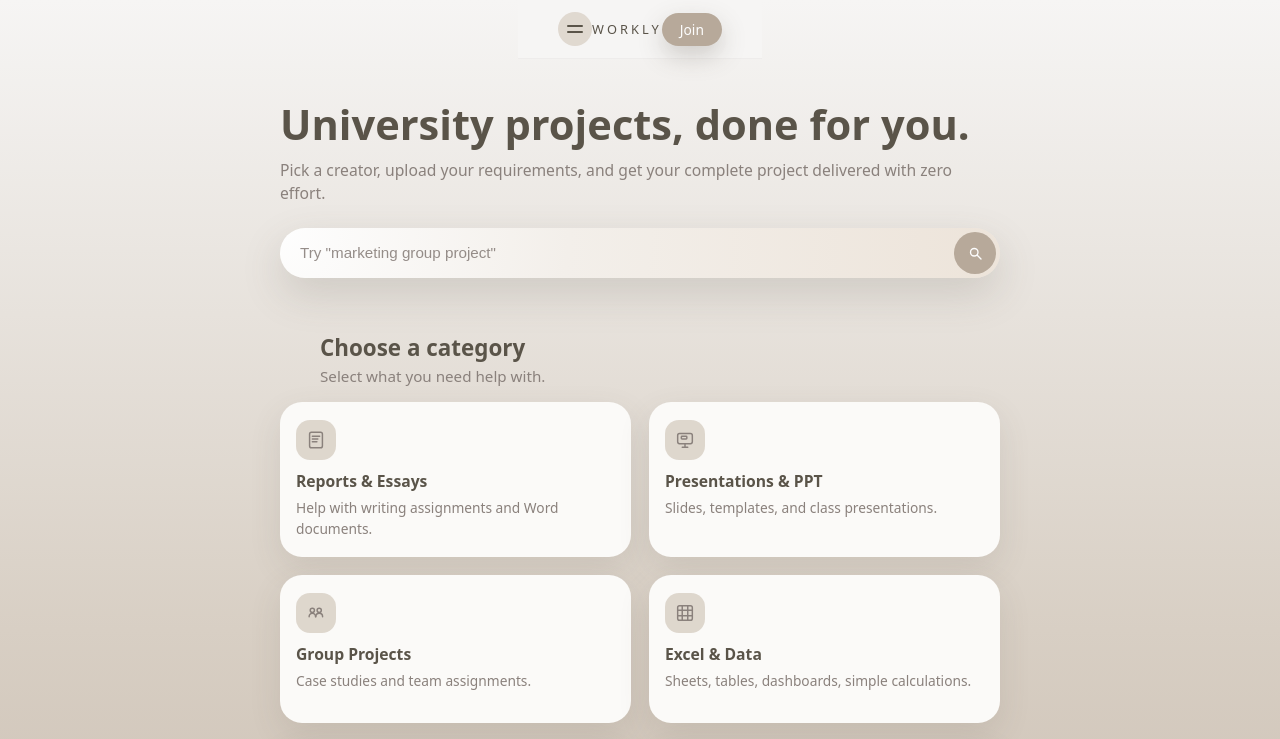
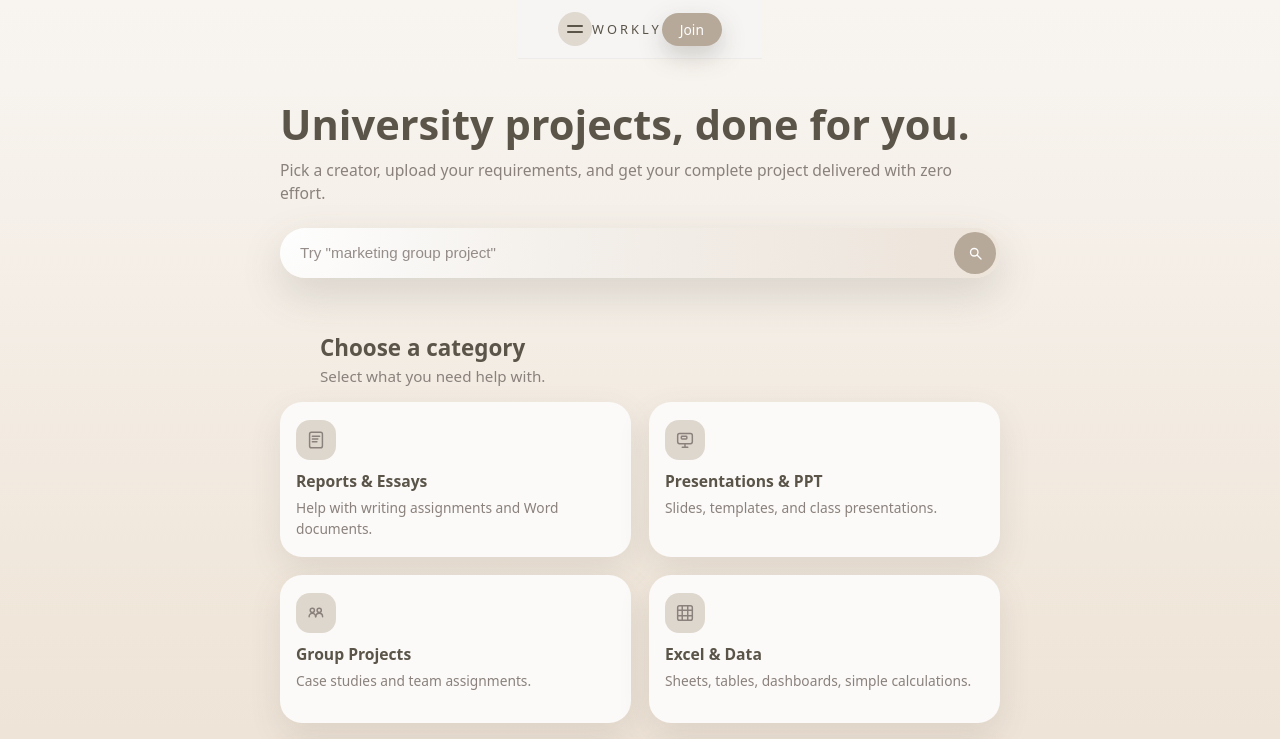
Before and after one commit to SEBRAHEIM/workly-landing, a Next.js app: page / in a window 1280 px wide. Shown: the top 739 px of the page. Built offline with nearby package versions, Linux system fonts and the light colour scheme.

Commit message:
Lighter global background gradient

```diff
--- a/styles/globals.css
+++ b/styles/globals.css
@@ -493,3 +493,14 @@ button {
 .creators-section {
   background: transparent;
 }
+
+
+/* Lighter global background gradient */
+body {
+  background: linear-gradient(
+    180deg,
+    #f8f5f1 0%,
+    #f0e6da 40%,
+    #e3d4c5 100%
+  );
+}
```
